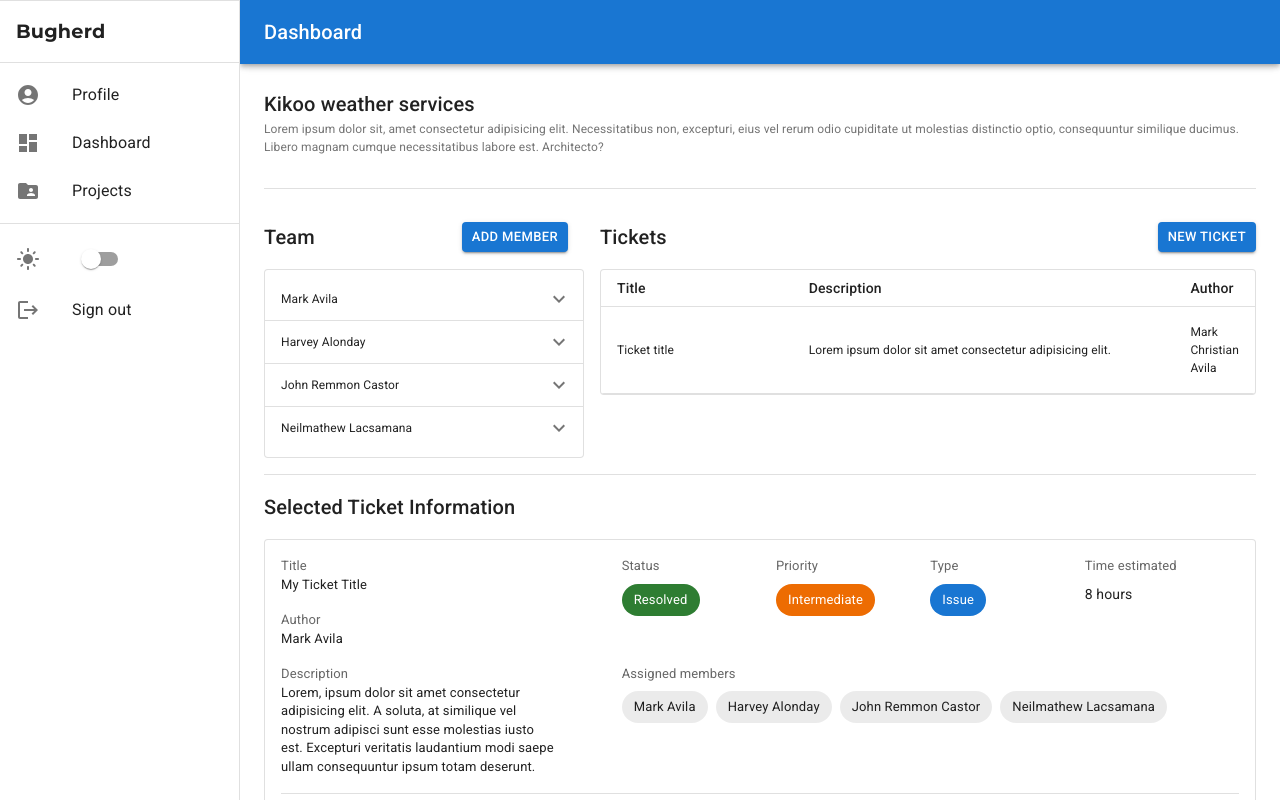
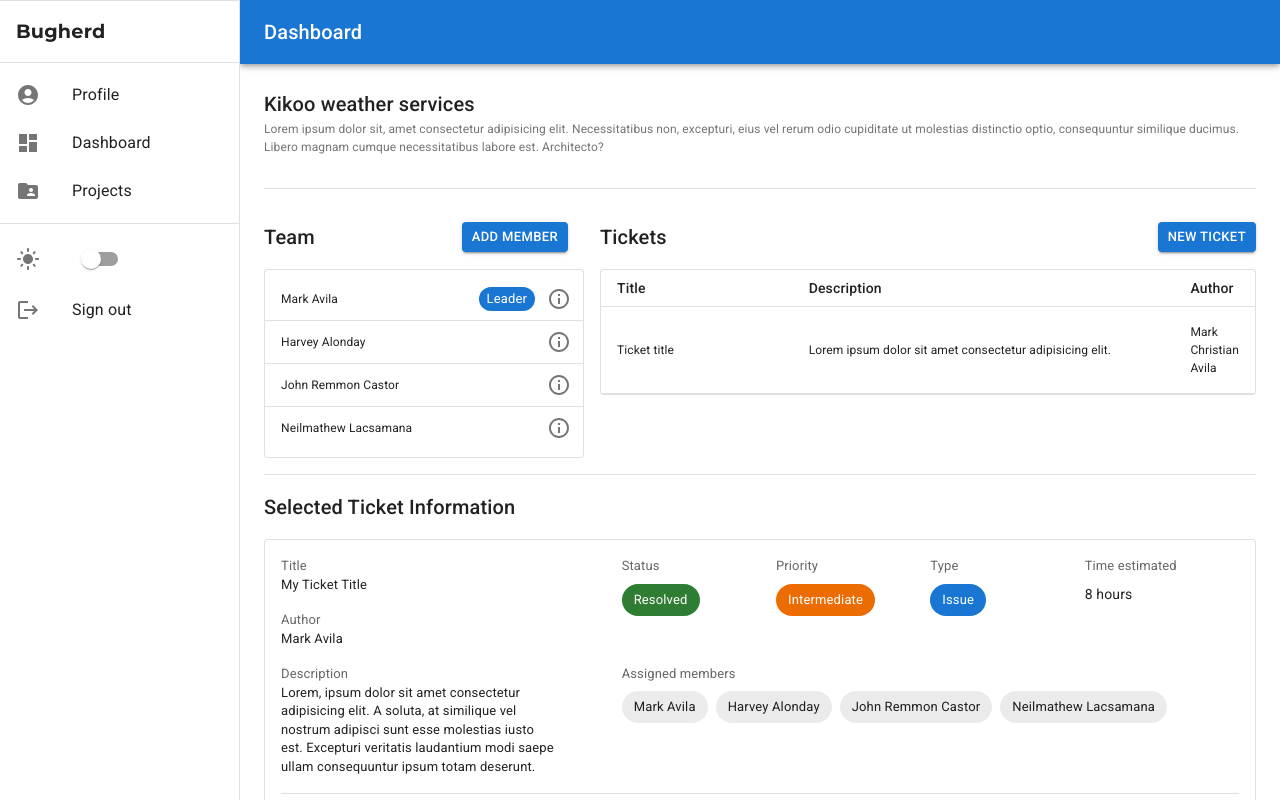
Before and after one commit to Mark-Avila/bugherd_frontend, a React (Vite) app: page /projects in a window 1280 px wide. Shown: the top 800 px of the page. Built offline with nearby package versions, Linux system fonts and the light colour scheme.

Commit message:
feat: added team lead chip
refactor: changed ProjectTeamItem Collapse into a Popover instead

```diff
--- a/src/components/stateful/NewTicketModal.tsx
+++ b/src/components/stateful/NewTicketModal.tsx
@@ -98,7 +98,7 @@ function NewTicketModal({ onClose }: Props) {
         </IconButton>
       </Box>
 
-      <Divider sx={{ marginY: 3 }} />
+      <Divider sx={{ mb: 3, mt: 1 }} />
       <Grid container spacing={4}>
         <Grid item xs={6}>
           <Stack spacing={2}>
--- a/src/components/stateless/ProjectTeamItem.tsx
+++ b/src/components/stateless/ProjectTeamItem.tsx
@@ -1,21 +1,30 @@
-import { ExpandLess, ExpandMore } from "@mui/icons-material";
+import { InfoOutlined } from "@mui/icons-material";
 import {
-  Collapse,
+  Box,
+  Chip,
   IconButton,
   ListItem,
   ListItemSecondaryAction,
   ListItemText,
+  Popover,
 } from "@mui/material";
 import { useState } from "react";
 
 interface Props {
   name: string;
+  isLead?: boolean;
 }
 
-function ProjectTeamItem({ name }: Props) {
-  const [expanded, setExpanded] = useState(false);
+function ProjectTeamItem({ name, isLead }: Props) {
+  const [anchorEl, setAnchorEl] = useState<HTMLButtonElement | null>(null);
 
-  const handleExpandClick = () => setExpanded((prev) => !prev);
+  const handleOnOpen = (event: React.MouseEvent<HTMLButtonElement>) => {
+    setAnchorEl(event.currentTarget);
+  };
+
+  const handleOnClose = () => setAnchorEl(null);
+
+  const open = Boolean(anchorEl);
 
   return (
     <>
@@ -24,24 +33,38 @@ function ProjectTeamItem({ name }: Props) {
           primary={name}
           primaryTypographyProps={{ fontSize: 12 }}
         />
+        {isLead && <Chip label="Leader" size="small" color="primary" />}
         <ListItemSecondaryAction>
-          <IconButton edge="end" onClick={handleExpandClick}>
-            {expanded ? <ExpandLess /> : <ExpandMore />}
+          <IconButton edge="end" onClick={handleOnOpen}>
+            <InfoOutlined />
           </IconButton>
         </ListItemSecondaryAction>
       </ListItem>
-      <Collapse in={expanded} timeout="auto" unmountOnExit>
-        <ListItem>
+      <Popover
+        id={`${name}-popover`}
+        open={open}
+        anchorEl={anchorEl}
+        onClose={handleOnClose}
+        anchorOrigin={{
+          vertical: "bottom",
+          horizontal: "left",
+        }}
+      >
+        <Box px={2} py={1}>
           <ListItemText
+            primary={"Email"}
+            primaryTypographyProps={{ fontSize: 12 }}
             secondaryTypographyProps={{ fontSize: 12 }}
             secondary={`avilamark96@gmail.com`}
           />
           <ListItemText
+            primary={"Phone"}
+            primaryTypographyProps={{ fontSize: 12 }}
             secondaryTypographyProps={{ fontSize: 12 }}
             secondary={`(+63) 912-3456-789`}
           />
-        </ListItem>
-      </Collapse>
+        </Box>
+      </Popover>
     </>
   );
 }
--- a/src/components/stateless/ProjectTeamList.tsx
+++ b/src/components/stateless/ProjectTeamList.tsx
@@ -5,7 +5,7 @@ function ProjectTeamList() {
   return (
     <Paper variant="outlined">
       <List>
-        <ProjectTeamItem name="Mark Avila" />
+        <ProjectTeamItem name="Mark Avila" isLead />
         <Divider />
         <ProjectTeamItem name="Harvey Alonday" />
         <Divider />
```
